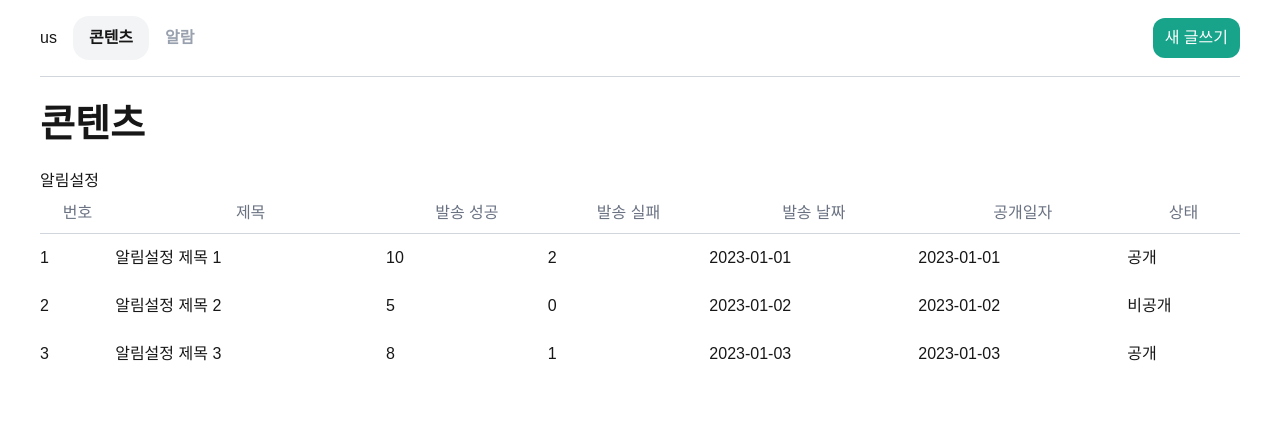
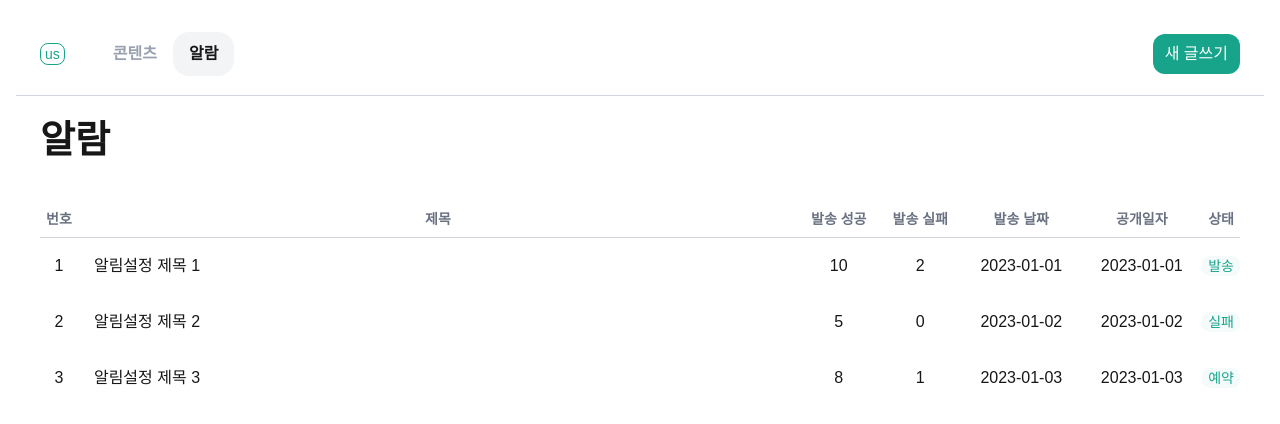
Before and after one commit to tot5s/us-fe-recurit, a Next.js app: page /notice/setalerts in a window 1280 px wide. Shown: the top 424 px of the page. Built offline with nearby package versions, Linux system fonts and the light colour scheme.

Commit message:
bord ui 제거 및 각각 구현

```diff
--- a/app/notice/contents/page.tsx
+++ b/app/notice/contents/page.tsx
@@ -2,6 +2,7 @@
 
 import Border from "@/components/common/Border"
 import Pagenation from "@/components/ui/pagenation";
+import Select from "@/components/ui/Select";
 
 import { useState, useEffect } from "react";
 
@@ -11,27 +12,86 @@ export default function Contents() {
     // pagenation 값
     const [currentPage , setCurrentPage] = useState(1)
 
-    const columns = [
-        '번호', '제목', '공개일자', '상태'
-    ];
+    const [rows, setRows] = useState([
+        { id: 1, title: '공지사항 제목 1', date: '2023-01-01', state: '공개' },
+        { id: 2, title: '공지사항 제목 2', date: '2023-01-02', state: '비공개' },
+        { id: 3, title: '공지사항 제목 3', date: '2023-01-03', state: '공개' }
+    ]);
 
-    const [rows, setRows] = useState<object[]>([
-        { id: 1, title: '공지사항 제목 1', date: '2023-01-01', status: '공개' },
-        { id: 2, title: '공지사항 제목 2', date: '2023-01-02', status: '비공개' },
-        { id: 3, title: '공지사항 제목 3', date: '2023-01-03', status: '공개' }
-    ]);
+    const [ categorys, setCategorys ] = useState([
+        {title: 'abc', val: 'abc'}
+    ])
+
+    const [status, setStatus] = useState([
+        {title: '공개', val: 'public'},
+        {title: '비공개', val: 'disable'}
+    ])
+
+    const [ categoryVal, setCategoryVal] = useState('')
+    const [ statusVal, setStatusVal ] = useState('')
+
+    const categoryOnChange = (opt: string) => {
+        setCategoryVal(opt)
+    }
+
+    const statusOnChange = (opt: string) => {
+        setStatusVal(opt)
+    }
 
 
     const changePage = (page: number) => {
         setCurrentPage(page)
     }
 
-    const rowStyles ="h-12"
     return (
         <div>
+            <div className="flex items-center justify-end gap-2">
+                <div>
+                <Select val={categoryVal} list={categorys} optOnChange={categoryOnChange} placehorderStr="카테고리"/>
+                </div>
+                <div>
+                    <Select val={statusVal} list={status} optOnChange={statusOnChange} placehorderStr="상태"/>
+                </div>
+            </div>
+            <div className="py-4">
+                <table className="w-full">
+                    <thead className="text-gray-500 border-b border-gray-300 text-center">
+                        <tr className="text-sm">
+                            <th className="py-2">번호</th>
+                            <th className="py-2 w-[80%] text-center">제목</th>
+                            <th className="py-2">공개일자</th>
+                            <th className="py-2">상태</th>
+                        </tr>
+                    </thead>
+                    <tbody>
+                        {
+                            rows.map((row) => (
+                                <tr key={row.id} className="text-center">
+                                    <td className="py-4">
+                                        {row.id}
+                                    </td>
+                                    <td className=" py-4 flex items-center justify-between px-4 text-left">
+                                        <div>
+                                            {row.title}
+                                        </div>
+                                        <div className="">
+                                            <button className="text-gray-500 border border-gray-500 px-2 py-2.5 text-sm rounded-lg">
+                                                푸시알림 생성
+                                            </button>
+                                        </div>
+                                    </td>
+                                    <td className="py-4">{row.date}</td>
+                                    <td className="py-4">
+                                        <div className="badge bg-[#F5FBFA] text-sm text-[#17A48A] rounded-lg">
 
-            <div>
-                <Border columns={columns} rows={rows} rowStyle={rowStyles} />
+                                            {row.state}
+                                        </div>
+                                    </td>
+                                </tr>
+                            ))
+                        }
+                    </tbody>
+                </table>
                 <Pagenation totalCount={20} perPage={10} currentPage={currentPage} onPageChange={changePage}/>
             </div>
         </div>
--- /dev/null
+++ b/app/notice/contents/write/page.tsx
@@ -0,0 +1,7 @@
+
+
+export default function Write() {
+    return (
+        <div>write</div>
+    )
+}
--- a/app/notice/layout.tsx
+++ b/app/notice/layout.tsx
@@ -1,19 +1,26 @@
-
+"use client"
 import Header from "@/components/common/Header"
 import Modal from "@/components/common/Modal"
 import React from "react"
+
+import { usePathname } from "next/navigation"
 
 
 
 export default function NoticeLayout({children} : {children : React.ReactNode}) {
 
+    const pathName = usePathname()
     return (
-        <div className=" px-10 space-y-4">
+        <div className="p-4 space-y-4">
             <Header/>
-            <div className="text-[38px] font-bold ">
-              콘텐츠
+            <div className="mx-auto max-w-300 space-y-4">
+                <div className="text-[38px] font-bold ">
+                {
+                    pathName?.includes('/contents') ? "콘텐츠" : "알람"
+                }
+                </div>
+                {children}
             </div>
-            {children}
             <Modal/>
         </div>
     )
--- /dev/null
+++ b/app/notice/setalerts/addalert/page.tsx
@@ -0,0 +1,7 @@
+
+
+export default function AddAlert() {
+    return(
+        <div>alert</div>
+    )
+}
--- a/app/notice/setalerts/page.tsx
+++ b/app/notice/setalerts/page.tsx
@@ -12,17 +12,60 @@ export default function SetAlerts() {
     ]
 
     const [rows, setRows] = useState<object[]>([
-        { id: 1, title: '알림설정 제목 1', success: 10, fail: 2, sendDate: '2023-01-01', date: '2023-01-01', status: '공개' },
-        { id: 2, title: '알림설정 제목 2', success: 5, fail: 0, sendDate: '2023-01-02', date: '2023-01-02', status: '비공개' },
-        { id: 3, title: '알림설정 제목 3', success: 8, fail: 1, sendDate: '2023-01-03', date: '2023-01-03', status: '공개' }
+        { id: 1, title: '알림설정 제목 1', success: 10, fail: 2, sendDate: '2023-01-01', date: '2023-01-01', state: '발송' },
+        { id: 2, title: '알림설정 제목 2', success: 5, fail: 0, sendDate: '2023-01-02', date: '2023-01-02', state: '실패' },
+        { id: 3, title: '알림설정 제목 3', success: 8, fail: 1, sendDate: '2023-01-03', date: '2023-01-03', state: '예약' }
     ]);
 
 
     return (
-        <div>
-            <div>알림설정</div>
-            <div>
-                <Border columns={columns} rows={rows} />
+        <div className="">
+            <div className="py-4">
+                 <table className="w-full">
+                    <thead className="text-gray-500 border-b border-gray-300 text-center">
+                        <tr className="text-sm">
+                            <th className="py-2">번호</th>
+                            <th className="py-2 w-[60%] text-center">제목</th>
+                            <th className="py-2">발송 성공</th>
+                            <th className="py-2">발송 실패</th>
+                            <th className="py-2">발송 날짜</th>
+                            <th className="py-2">공개일자</th>
+                            <th className="py-2">상태</th>
+                        </tr>
+                    </thead>
+                    <tbody>
+                        {
+                            rows.map((row) => (
+                                <tr key={row.id} className="text-center">
+                                    <td className="py-4">
+                                        {row.id}
+                                    </td>
+                                    <td className=" py-4 flex items-center justify-between px-4 text-left">
+                                        <div>
+                                            {row.title}
+                                        </div>
+                                    </td>
+                                    <td>
+                                        {row.success}
+                                    </td>
+                                    <td>
+                                        {row.fail}
+                                    </td>
+                                    <td>
+                                        {row.sendDate}
+                                    </td>
+                                    <td className="py-4">{row.date}</td>
+                                    <td className="py-4">
+                                        <div className="badge bg-[#F5FBFA] text-sm text-[#17A48A] rounded-lg">
+
+                                            {row.state}
+                                        </div>
+                                    </td>
+                                </tr>
+                            ))
+                        }
+                    </tbody>
+                </table>
             </div>
         </div>
     )
--- a/components/common/Header.tsx
+++ b/components/common/Header.tsx
@@ -1,10 +1,11 @@
 "use client"
 
-import Link from "next/link"
+import { usePathname } from "next/navigation"
 import Button from "../ui/Button"
 
 export default function Header () {
 
+    const pathName = usePathname()
 
     const addNote = () => {
         console.log('add note')
@@ -12,23 +13,33 @@ export default function Header () {
 
 
     const goUrl = (str:string) => {
-
+        if(str == 'contents') {
+            location.href = '/notice/contents'
+        } else if(str == 'alerts') {
+            location.href = '/notice/setalerts'
+        }
     }
 
     return (
-        <div className="h-20">
-            <div className="flex items-center justify-between py-4 border-b border-gray-300">
-                 <div className="flex items-center gap-4">
-                    <div >us</div>
+        <div className="h-20 border-b border-gray-300">
+            <div className="flex items-center justify-between py-4  max-w-300 mx-auto">
+                 <div className="flex items-center gap-4 space-x-4">
+                    <div className="px-1 border rounded-lg text-sm text-[#17A48A]">us</div>
                     <div>
                         <button onClick={() => {
                             goUrl('contents')
                         }}
-                        className="bg-gray-100 py-2.5 px-4 rounded-2xl font-extrabold"
+                        className={
+                            pathName.includes('/contents') ? 'bg-gray-100  py-2.5 px-4 rounded-2xl font-extrabold' : 'text-gray-400  py-2.5 px-4 rounded-2xl font-extrabold'
+                        }
                         >콘텐츠</button>
-                        <Link href="/notice/setalerts"
-                        className="text-gray-400 py-2.5 px-4 rounded-2xl font-extrabold"
-                        >알람</Link>
+                        <button onClick={() => {
+                            goUrl('alerts')
+                        }}
+                        className={
+                            pathName.includes('/setalerts') ? "bg-gray-100  py-2.5 px-4 rounded-2xl font-extrabold" : "text-gray-400 py-2.5 px-4 rounded-2xl font-extrabold"
+                        }
+                        >알람</button>
                     </div>
                 </div>
                 <div>
--- a/components/ui/pagenation.tsx
+++ b/components/ui/pagenation.tsx
@@ -22,7 +22,7 @@ export default function Pagenation({totalCount, perPage, currentPage, onPageChan
     }, [totalPage])
 
     return (
-        <div className="w-full">
+        <div className="w-full py-2">
             {totalCount > 0 && (
                 <div className="flex items-center justify-center gap-2">
                     {
```
Also changed, not shown: components/ui/Select.tsx (+28 -2 lines).
